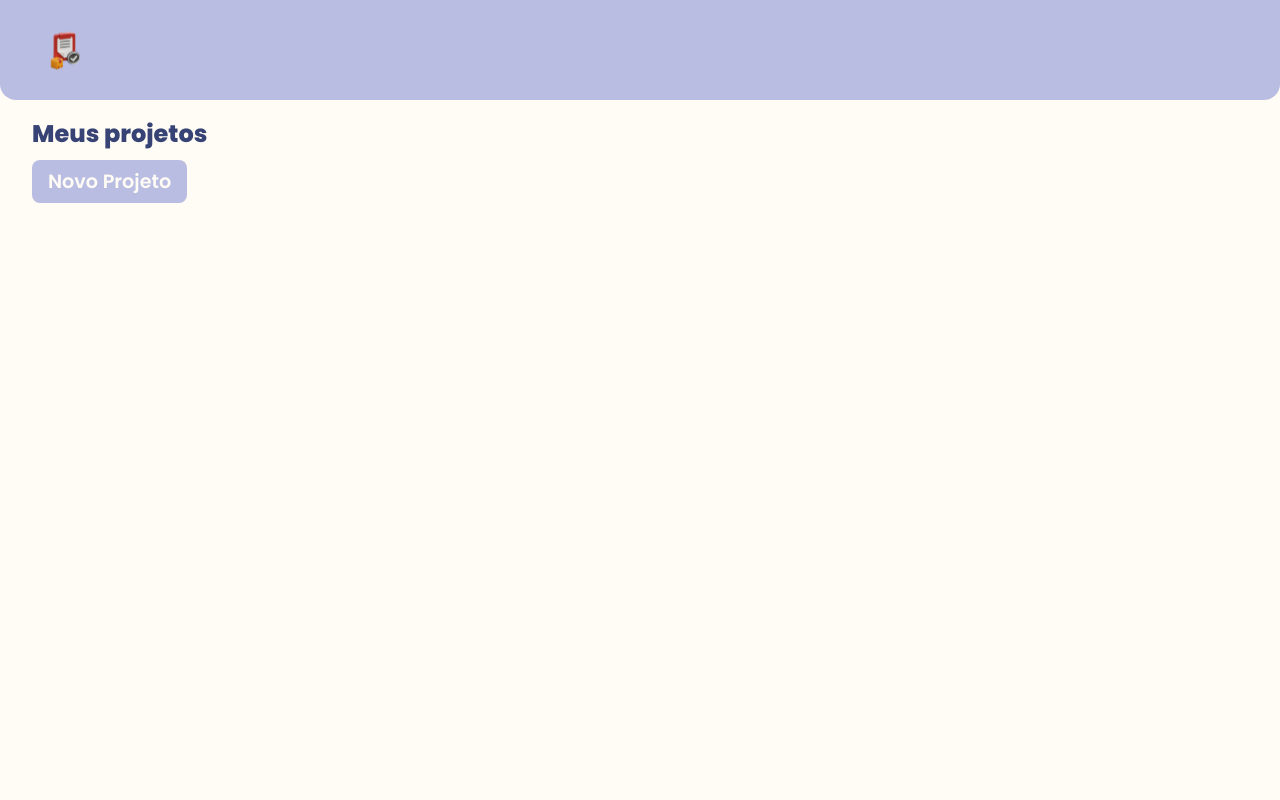
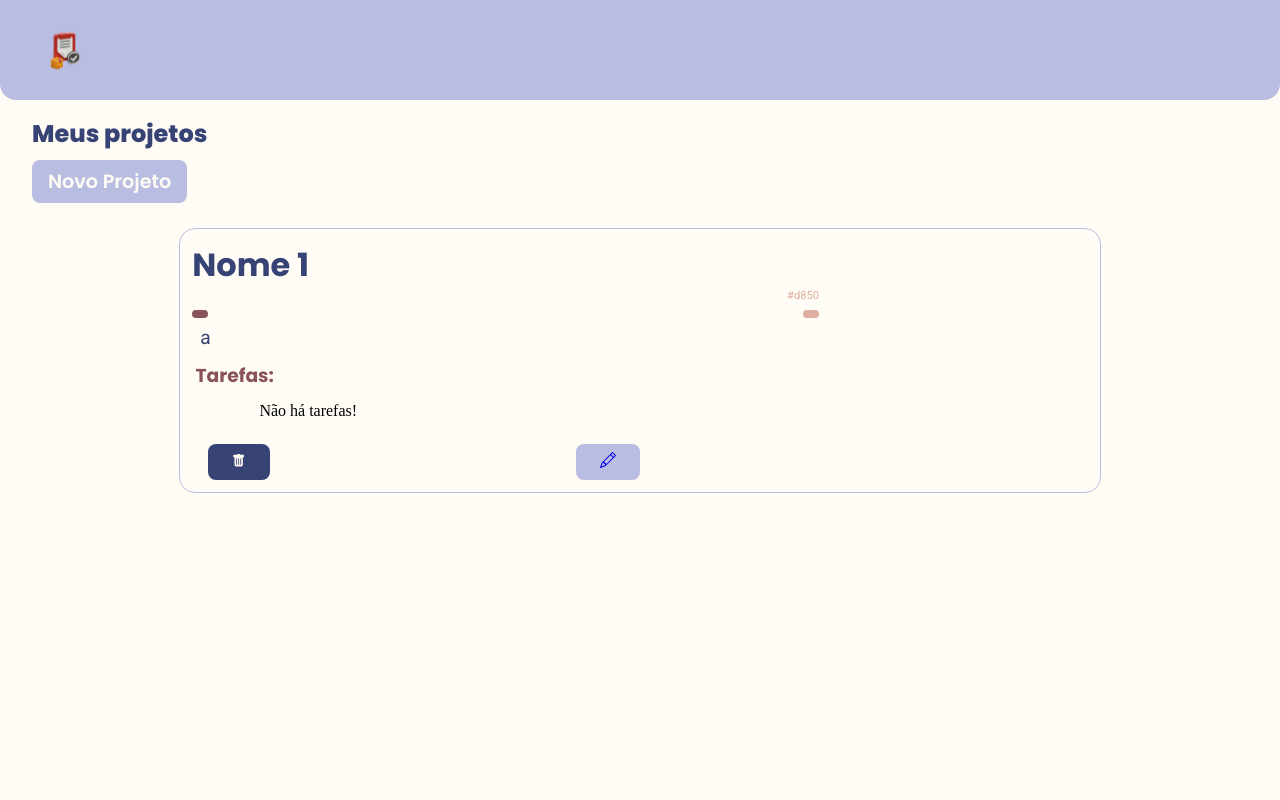
Before and after one commit to YannGabriel/TeskiFy, a React (Create React App) app: page /projects in a window 1280 px wide. Shown: the top 800 px of the page. Built offline with nearby package versions, Linux system fonts and the light colour scheme; data requests are answered from the project's data file; a web font is replaced by a local one.

Commit message:
create first part of project edit page:)
next step: Get the infos about the project by his id!

```diff
--- a/db.json
+++ b/db.json
@@ -1,5 +1,18 @@
 {
-  "projects": [],
+  "projects": [
+    {
+      "id": "d850",
+      "name": "Nome 1",
+      "description": "a",
+      "startDate": "",
+      "lastDate": "",
+      "category": {
+        "id": "",
+        "name": ""
+      },
+      "tasks": []
+    }
+  ],
   "category": [
     {
       "id": "1",
--- a/src/App.tsx
+++ b/src/App.tsx
@@ -3,7 +3,6 @@ import { Layout } from "./components/Layout/layout";
 import styles from './app.module.scss';
 
 function App() {
-  console.log(styles)
   document.body.classList.add(styles.body)
   return (
     <Layout/>
--- a/src/components/Header/header.tsx
+++ b/src/components/Header/header.tsx
@@ -9,7 +9,6 @@ import styles from './header.module.scss';
 
 export const Header = () => {
   const [isActive, setActive] = useState(false);
-  console.log(styles)
 
   return (
     <header className={styles.header}>
--- a/src/components/Layout/layout.tsx
+++ b/src/components/Layout/layout.tsx
@@ -4,11 +4,12 @@
 import { BrowserRouter as Router, Routes, Route } from "react-router-dom";
 import Header from "../Header/header";
 import { Contact } from "../../pages/contact/contact";
-import { Projects } from "../../pages/project/projects";
+import { Projects } from "../../pages/projects/projects";
 import { Company } from "../../pages/company/company";
 import Home from "../../pages/home/home";
 import { Footer } from "../Footer/footer";
 import { NewProject } from "../../pages/newproject/newproject";
+import { Project } from "../../pages/project/project";
 
 export const Layout = () => {
   return (
@@ -21,7 +22,8 @@ export const Layout = () => {
           <Route path="/company" element={<Company />} />
           <Route path="/contact" element={<Contact />} />
           <Route path="/projects" element={<Projects />} />
-          <Route path="/newproject" element={<NewProject />} /> {/* Adicionada a rota para /newproject */}
+          <Route path="/newproject" element={<NewProject />} />
+          <Route path="/project/:id" element={<Project/>}/>
         </Routes>
         <Footer />
       </Router>
--- a/src/components/buttons/newProject.module.scss
+++ b/src/components/buttons/newProject.module.scss
@@ -5,6 +5,7 @@
 
 .newButton{
   a{
+    cursor: pointer;
     color: color.$cloudPrimary;
     background-color: color.$periwinkleSecundary;
     width: 200px;
--- a/src/components/projects/cardProject.module.scss
+++ b/src/components/projects/cardProject.module.scss
@@ -95,12 +95,31 @@
     }
   }
 
+.buttonsDetails{
+  display: flex;
+  justify-content: space-between;
+  width: 50%;
+
   .removeProject{
+    cursor: pointer;
     display: block;
     margin-left: 1rem;
     background-color: color.$navyPrimary;
     color: color.$cloudPrimary;
     padding: 0.5rem 1.5rem;
     border-radius: 0.5rem;
+    border: none;
+  }
+
+  .editProject{
+    cursor: pointer;
+    display: block;
+    margin-left: 1rem;
+    background-color: color.$periwinkleSecundary;
+    color: color.$cloudPrimary;
+    padding: 0.5rem 1.5rem;
+    border-radius: 0.5rem;
+    border: none;
   }
 }
+}
--- a/src/components/projects/projectCard.tsx
+++ b/src/components/projects/projectCard.tsx
@@ -1,4 +1,5 @@
-import { BsFillTrashFill } from "react-icons/bs";
+import { BsFillTrashFill, BsPencil } from "react-icons/bs";
+import { Link } from "react-router-dom";
 import styles from "./cardProject.module.scss"
 
 interface Tasks {
@@ -57,9 +58,16 @@ export const ProjectCard = ({
         )}
       </div>
 
-      <button onClick={remove} className={styles.removeProject}>
-        <BsFillTrashFill />
-      </button>
+      <div className={styles.buttonsDetails}>
+        <button onClick={remove} className={styles.removeProject}>
+          <BsFillTrashFill />
+        </button>
+        <div className={styles.editProject}>
+          <Link to={`/project/${id}`}>
+          <BsPencil />
+          </Link>
+        </div>
+      </div>
     </div>
   );
 };
--- /dev/null
+++ b/src/pages/project/project.tsx
@@ -0,0 +1,52 @@
+import styles from "./project.module.scss";
+import { useParams } from "react-router-dom";
+import { Loader } from "../../components/Layout/loader";
+import { useState, useEffect } from "react";
+
+interface Category {
+  id: string;
+  name: string;
+}
+
+interface Tasks {
+  name: string;
+  id: string;
+}
+
+interface Project {
+  id?: string;
+  name?: string;
+  category?: Category;
+  handleRemove?: (id: string) => void;
+  tasks?: Tasks[];
+  startDate?: string;
+  lastDate?: string;
+  description?: string;
+}
+
+export const Project = () => {
+  const { id } = useParams();
+  const [project, setProject] = useState<Project>({});
+
+  useEffect(() => {
+    fetch(`http://localhost:5000/projects/${id}`, {
+      method: "GET",
+      headers: {
+        "Content-Type": "application/json",
+      },
+    })
+      .then((resp) => resp.json())
+      .then((data: Project) => {
+        setProject(data);
+      })
+      .catch((err) => console.error("Erro ao buscar projeto:", err));
+  }, [id]);
+
+  return (
+    <>
+    {project.name ? <h2>{project.name}</h2> : (
+      <Loader></Loader>
+    )}
+    </>
+  );
+};
--- a/src/pages/project/projects.tsx
+++ b/src/pages/projects/projects.tsx
@@ -43,7 +43,6 @@ export const Projects = () => {
       .then((resp) => resp.json())
       .then((data) => {
         setProjects(data);
-        console.log(data);
         setRemoveLoading(true);
       })
       .catch((err) => console.log(err));
```
Also changed, not shown: src/pages/projects/project.module.scss (renamed from src/pages/project/project.module.scss).
